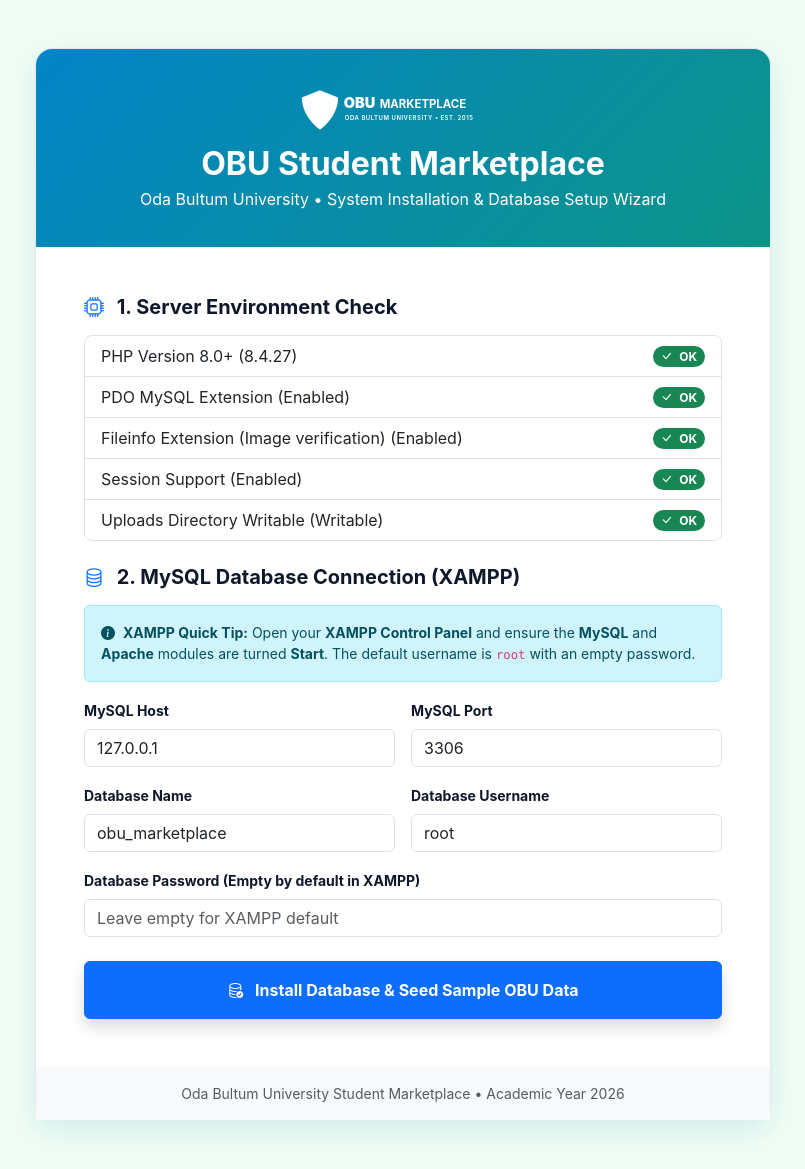
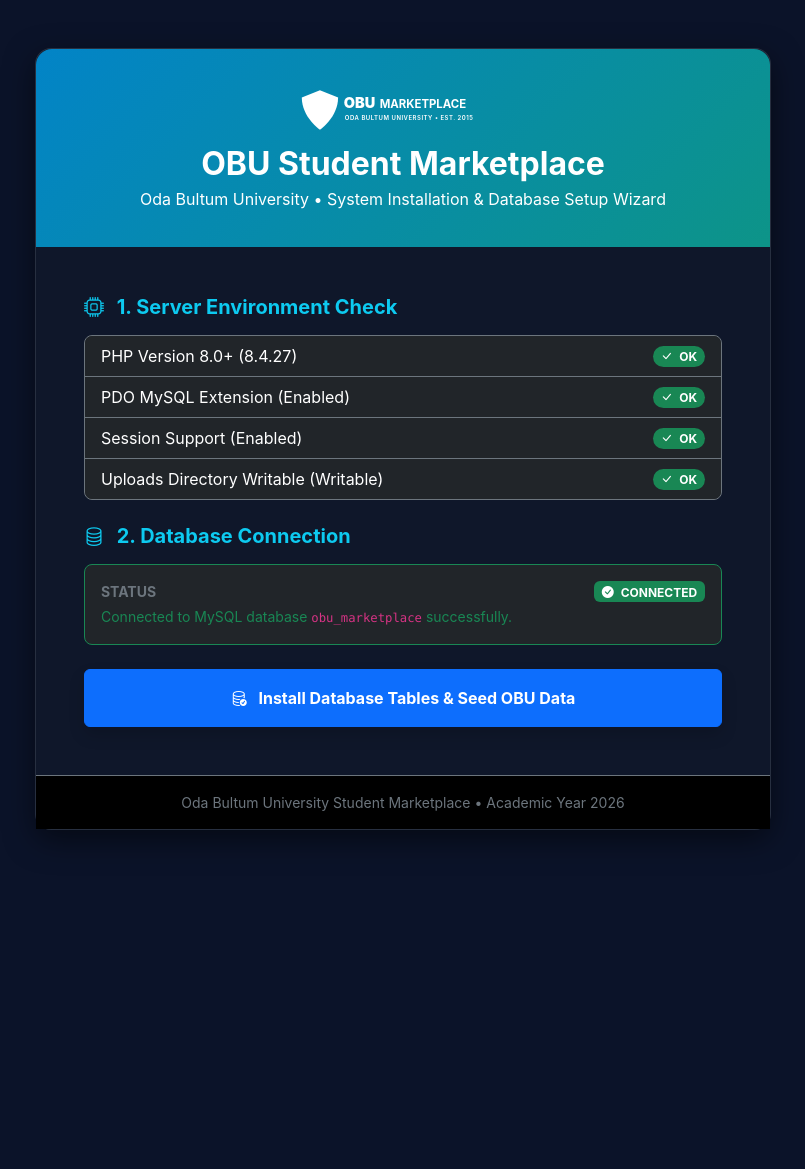
Before and after one commit to esubap/obu-marketplace, a PHP site: page /obu-marketplace/install.php in a window 1280 px wide. Shown: the whole page, without its empty margins (237-1042 px from the left). After the commit the page ends 837 px from the top, so only its background shows below. Run offline with PHP 8.4, Linux system fonts and the light colour scheme.

Commit message:
Add 1-click cloud database installer for TiDB and Vercel

```diff
--- a/install.php
+++ b/install.php
@@ -5,6 +5,15 @@
  */
 require_once __DIR__ . '/config/constants.php';
 require_once __DIR__ . '/config/database.php';
+
+// Helper function e() for safe escaping
+if (!function_exists('e')) {
+    function e(?string $str): string {
+        return htmlspecialchars($str ?? '', ENT_QUOTES, 'UTF-8');
+    }
+}
+
+$isServerless = !empty($_SERVER['VERCEL']) || !empty(getenv('VERCEL'));
 
 $requirements = [
     'php_version' => [
@@ -17,29 +26,19 @@ $requirements = [
         'passed' => extension_loaded('pdo_mysql'),
         'current' => extension_loaded('pdo_mysql') ? 'Enabled' : 'Missing'
     ],
-    'fileinfo' => [
-        'name' => 'Fileinfo Extension (Image verification)',
-        'passed' => extension_loaded('fileinfo'),
-        'current' => extension_loaded('fileinfo') ? 'Enabled' : 'Missing'
-    ],
     'session' => [
         'name' => 'Session Support',
         'passed' => extension_loaded('session'),
         'current' => extension_loaded('session') ? 'Enabled' : 'Missing'
-    ],
-    'uploads_writable' => [
+    ]
+];
+
+if (!$isServerless) {
+    $requirements['uploads_writable'] = [
         'name' => 'Uploads Directory Writable',
         'passed' => is_writable(__DIR__ . '/uploads'),
         'current' => is_writable(__DIR__ . '/uploads') ? 'Writable' : 'Read-only'
-    ]
     ];
-
-$allRequirementsPassed = true;
-foreach ($requirements as $r) {
-    if (!$r['passed']) {
-        $allRequirementsPassed = false;
-        break;
-    }
 }
 
 $dbConnected = Database::isConnected();
@@ -48,46 +47,47 @@ $installSuccess = false;
 
 // Handle Installation POST
 if ($_SERVER['REQUEST_METHOD'] === 'POST' && isset($_POST['run_install'])) {
-    $host = trim($_POST['db_host'] ?? '127.0.0.1');
+    $customHost = trim($_POST['db_host'] ?? '');
+    if (!empty($customHost)) {
+        $host = $customHost;
         $dbname = trim($_POST['db_name'] ?? 'obu_marketplace');
         $user = trim($_POST['db_user'] ?? 'root');
         $pass = $_POST['db_pass'] ?? '';
         $port = trim($_POST['db_port'] ?? '3306');
-
         Database::configure($host, $dbname, $user, $pass, $port);
+    }
 
     try {
-        // 1. Connect to MySQL server
-        $rawPdo = Database::getServerConnection();
-        if (!$rawPdo) {
-            throw new Exception("Could not connect to MySQL server at {$host}:{$port}. Please make sure Apache and MySQL are started in the XAMPP Control Panel. Error: " . Database::getError());
+        // 1. Establish connection
+        $pdo = Database::getConnection();
+        if (!$pdo) {
+            throw new Exception("Could not connect to MySQL server. Error: " . Database::getError());
         }
 
-        // 2. Create database if not exists
-        $rawPdo->exec("CREATE DATABASE IF NOT EXISTS `{$dbname}` CHARACTER SET utf8mb4 COLLATE utf8mb4_unicode_ci");
+        // 2. Select SQL file to import
+        $sqlCandidates = [
+            __DIR__ . '/database/tidb_cloud.sql',
+            __DIR__ . '/database/obu_marketplace.sql',
+            __DIR__ . '/database/university_marketplace.sql'
+        ];
 
-        // 3. Connect to the created database
-        $pdo = Database::getConnection();
-        if (!$pdo) {
-            throw new Exception("Database created, but failed to establish full connection. Check user permissions.");
+        $sqlContent = null;
+        foreach ($sqlCandidates as $candidate) {
+            if (is_file($candidate)) {
+                $sqlContent = file_get_contents($candidate);
+                break;
+            }
         }
 
-        // 4. Import SQL schema & seed data
-        $sqlFile = file_exists(__DIR__ . '/database/obu_marketplace.sql')
-            ? __DIR__ . '/database/obu_marketplace.sql'
-            : __DIR__ . '/database/university_marketplace.sql';
-
-        if (!file_exists($sqlFile)) {
-            throw new Exception("SQL schema file not found at {$sqlFile}.");
+        if (!$sqlContent) {
+            throw new Exception("SQL schema file not found in database/ directory.");
         }
 
-        $sqlContent = file_get_contents($sqlFile);
-
-        // Execute multiline SQL queries
+        // 3. Execute multiline SQL queries
         $pdo->exec($sqlContent);
 
         $installSuccess = true;
-        $installMessage = "OBU Student Marketplace database successfully installed and initialized with default categories, sample products, administrator, and student accounts!";
+        $installMessage = "OBU Student Marketplace database successfully installed! All 15 tables created with default categories, sample products, administrator, and student accounts!";
 
     } catch (Exception $e) {
         $installSuccess = false;
@@ -96,16 +96,16 @@ if ($_SERVER['REQUEST_METHOD'] === 'POST' && isset($_POST['run_install'])) {
 }
 ?>
 <!DOCTYPE html>
-<html lang="en" data-theme="bright">
+<html lang="en" data-theme="dark">
 <head>
     <meta charset="UTF-8">
     <meta name="viewport" content="width=device-width, initial-scale=1.0">
-    <title>OBU Marketplace - System Setup Wizard</title>
-    <link href="https://cdnjs.cloudflare.com/ajax/libs/bootstrap/5.3.3/css/bootstrap.min.css" rel="stylesheet">
+    <title>OBU Marketplace - Web Setup Wizard</title>
+    <link href="https://cdn.jsdelivr.net/npm/bootstrap@5.3.3/dist/css/bootstrap.min.css" rel="stylesheet">
     <link rel="stylesheet" href="https://cdn.jsdelivr.net/npm/bootstrap-icons@1.11.3/font/bootstrap-icons.min.css">
     <style>
-        body { background-color: #F0FDF4; font-family: -apple-system, BlinkMacSystemFont, Segoe UI, Roboto, sans-serif; color: #0F172A; }
-        .setup-card { background: #FFFFFF; border-radius: 16px; box-shadow: 0 10px 30px rgba(2, 132, 199, 0.12); border: 1px solid #E2E8F0; }
+        body { background-color: #0b1329; font-family: -apple-system, BlinkMacSystemFont, Segoe UI, Roboto, sans-serif; color: #F1F5F9; }
+        .setup-card { background: #0f172a; border-radius: 16px; box-shadow: 0 10px 30px rgba(0, 0, 0, 0.5); border: 1px solid rgba(255, 255, 255, 0.1); }
         .brand-header { background: linear-gradient(135deg, #0284C7 0%, #0D9488 100%); color: #FFFFFF; padding: 36px 24px; border-radius: 16px 16px 0 0; text-align: center; }
     </style>
 </head>
@@ -118,7 +118,7 @@ if ($_SERVER['REQUEST_METHOD'] === 'POST' && isset($_POST['run_install'])) {
                 <div class="brand-header">
                     <img src="assets/images/logo.svg" alt="OBU Logo" height="52" style="filter: brightness(0) invert(1);" class="mb-2">
                     <h2 class="fw-bold mb-1">OBU Student Marketplace</h2>
-                    <p class="mb-0 opacity-90">Oda Bultum University • System Installation & Database Setup Wizard</p>
+                    <p class="mb-0 opacity-90">Oda Bultum University &bull; System Installation & Database Setup Wizard</p>
                 </div>
 
                 <div class="p-4 p-md-5">
@@ -132,31 +132,34 @@ if ($_SERVER['REQUEST_METHOD'] === 'POST' && isset($_POST['run_install'])) {
                         </div>
 
                         <?php if ($installSuccess): ?>
-                            <div class="card p-3 rounded-3 bg-light border mb-4">
-                                <h6 class="fw-bold mb-2"><i class="bi bi-key-fill text-primary me-2"></i> Ready-to-Use Accounts (2 Roles)</h6>
+                            <div class="card p-3 rounded-3 bg-dark border border-secondary mb-4 text-white">
+                                <h6 class="fw-bold mb-2 text-warning"><i class="bi bi-key-fill text-warning me-2"></i> Ready-to-Use Accounts</h6>
                                 <div class="row g-3 small">
                                     <div class="col-md-6">
-                                        <div class="p-2 border rounded bg-white">
-                                            <span class="badge bg-danger mb-1"><i class="bi bi-shield-lock-fill me-1"></i> Admin Account</span><br>
+                                        <div class="p-3 border border-danger rounded bg-black">
+                                            <span class="badge bg-danger mb-2"><i class="bi bi-shield-lock-fill me-1"></i> Admin Account</span><br>
                                             <strong>Email:</strong> <code>admin@obu.edu.et</code><br>
-                                            <strong>Pass:</strong> <code>Password123!</code><br>
-                                            <span class="text-muted small">Controls listings, users, categories, reports</span>
+                                            <strong>Password:</strong> <code>password123</code><br>
+                                            <span class="text-secondary small">Controls all student products, approvals, removals</span>
                                         </div>
                                     </div>
                                     <div class="col-md-6">
-                                        <div class="p-2 border rounded bg-white">
-                                            <span class="badge bg-primary mb-1"><i class="bi bi-mortarboard-fill me-1"></i> Student Account (Buy & Sell)</span><br>
-                                            <strong>Email:</strong> <code>student@obu.edu.et</code><br>
-                                            <strong>Pass:</strong> <code>Password123!</code><br>
-                                            <span class="text-muted small">Upload items to sell + browse & buy from students</span>
+                                        <div class="p-3 border border-primary rounded bg-black">
+                                            <span class="badge bg-primary mb-2"><i class="bi bi-mortarboard-fill me-1"></i> Student Account (Buy & Sell)</span><br>
+                                            <strong>Email:</strong> <code>student1@obu.edu.et</code><br>
+                                            <strong>Password:</strong> <code>password123</code><br>
+                                            <span class="text-secondary small">Single account to buy and sell products</span>
                                         </div>
                                     </div>
                                 </div>
                             </div>
 
-                            <div class="text-center">
-                                <a href="index.php" class="btn btn-primary btn-lg px-5 fw-bold">
-                                    <i class="bi bi-shop me-2"></i> Launch Marketplace Homepage
+                            <div class="d-flex gap-3 justify-content-center">
+                                <a href="login.php" class="btn btn-success btn-lg px-4 fw-bold">
+                                    <i class="bi bi-box-arrow-in-right me-2"></i> Go to Login Page
+                                </a>
+                                <a href="index.php" class="btn btn-outline-light btn-lg px-4 fw-bold">
+                                    <i class="bi bi-shop me-2"></i> View Homepage
                                 </a>
                             </div>
                         <?php endif; ?>
@@ -164,10 +167,10 @@ if ($_SERVER['REQUEST_METHOD'] === 'POST' && isset($_POST['run_install'])) {
 
                     <?php if (!$installSuccess): ?>
                         <!-- Environment Verification Check -->
-                        <h5 class="fw-bold mb-3"><i class="bi bi-cpu me-2 text-primary"></i> 1. Server Environment Check</h5>
-                        <div class="list-group list-group-flush border rounded-3 mb-4">
+                        <h5 class="fw-bold mb-3 text-info"><i class="bi bi-cpu me-2"></i> 1. Server Environment Check</h5>
+                        <div class="list-group list-group-flush border border-secondary rounded-3 mb-4 bg-dark">
                             <?php foreach ($requirements as $req): ?>
-                                <div class="list-group-item d-flex justify-content-between align-items-center py-2.5">
+                                <div class="list-group-item bg-dark text-white d-flex justify-content-between align-items-center py-2.5 border-secondary">
                                     <span><?= $req['name'] ?> (<?= $req['current'] ?>)</span>
                                     <?php if ($req['passed']): ?>
                                         <span class="badge bg-success rounded-pill"><i class="bi bi-check-lg me-1"></i> OK</span>
@@ -178,48 +181,36 @@ if ($_SERVER['REQUEST_METHOD'] === 'POST' && isset($_POST['run_install'])) {
                             <?php endforeach; ?>
                         </div>
 
-                        <!-- Database Configuration -->
-                        <h5 class="fw-bold mb-3"><i class="bi bi-database me-2 text-primary"></i> 2. MySQL Database Connection (XAMPP)</h5>
+                        <!-- Database Status -->
+                        <h5 class="fw-bold mb-3 text-info"><i class="bi bi-database me-2"></i> 2. Database Connection</h5>
 
-                        <div class="alert alert-info small mb-3">
-                            <i class="bi bi-info-circle-fill me-1"></i>
-                            <strong>XAMPP Quick Tip:</strong> Open your <strong>XAMPP Control Panel</strong> and ensure the <strong>MySQL</strong> and <strong>Apache</strong> modules are turned <strong>Start</strong>. The default username is <code>root</code> with an empty password.
+                        <div class="p-3 rounded-3 bg-dark border <?= $dbConnected ? 'border-success' : 'border-danger' ?> mb-4">
+                            <div class="d-flex justify-content-between align-items-center mb-1">
+                                <span class="text-secondary fw-bold text-uppercase small">Status</span>
+                                <?php if ($dbConnected): ?>
+                                    <span class="badge bg-success"><i class="bi bi-check-circle-fill me-1"></i> CONNECTED</span>
+                                <?php else: ?>
+                                    <span class="badge bg-danger"><i class="bi bi-x-circle-fill me-1"></i> DISCONNECTED</span>
+                                <?php endif; ?>
+                            </div>
+                            <?php if ($dbConnected): ?>
+                                <div class="text-success small">Connected to MySQL database <code><?= e(Database::getDbName()) ?></code> successfully.</div>
+                            <?php else: ?>
+                                <div class="text-danger small mb-1"><?= e(Database::getError() ?? 'Cannot reach MySQL server.') ?></div>
+                            <?php endif; ?>
                         </div>
 
                         <form action="install.php" method="POST">
                             <input type="hidden" name="run_install" value="1">
 
-                            <div class="row g-3 mb-4">
-                                <div class="col-md-6">
-                                    <label class="form-label small fw-bold">MySQL Host</label>
-                                    <input type="text" name="db_host" class="form-control" value="127.0.0.1" required>
-                                </div>
-                                <div class="col-md-6">
-                                    <label class="form-label small fw-bold">MySQL Port</label>
-                                    <input type="text" name="db_port" class="form-control" value="3306" required>
-                                </div>
-                                <div class="col-md-6">
-                                    <label class="form-label small fw-bold">Database Name</label>
-                                    <input type="text" name="db_name" class="form-control" value="obu_marketplace" required>
-                                </div>
-                                <div class="col-md-6">
-                                    <label class="form-label small fw-bold">Database Username</label>
-                                    <input type="text" name="db_user" class="form-control" value="root" required>
-                                </div>
-                                <div class="col-12">
-                                    <label class="form-label small fw-bold">Database Password (Empty by default in XAMPP)</label>
-                                    <input type="password" name="db_pass" class="form-control" placeholder="Leave empty for XAMPP default">
-                                </div>
-                            </div>
-
                             <button type="submit" class="btn btn-primary w-100 py-3 fw-bold fs-6 shadow">
-                                <i class="bi bi-database-check me-2"></i> Install Database & Seed Sample OBU Data
+                                <i class="bi bi-database-check me-2"></i> Install Database Tables & Seed OBU Data
                             </button>
                         </form>
                     <?php endif; ?>
                 </div>
 
-                <div class="card-footer bg-light text-center small text-muted py-3">
+                <div class="card-footer bg-black border-top border-secondary text-center small text-secondary py-3">
                     Oda Bultum University Student Marketplace &bull; Academic Year 2026
                 </div>
             </div>
```
Lines whose indentation alone changed are shown as unchanged.
